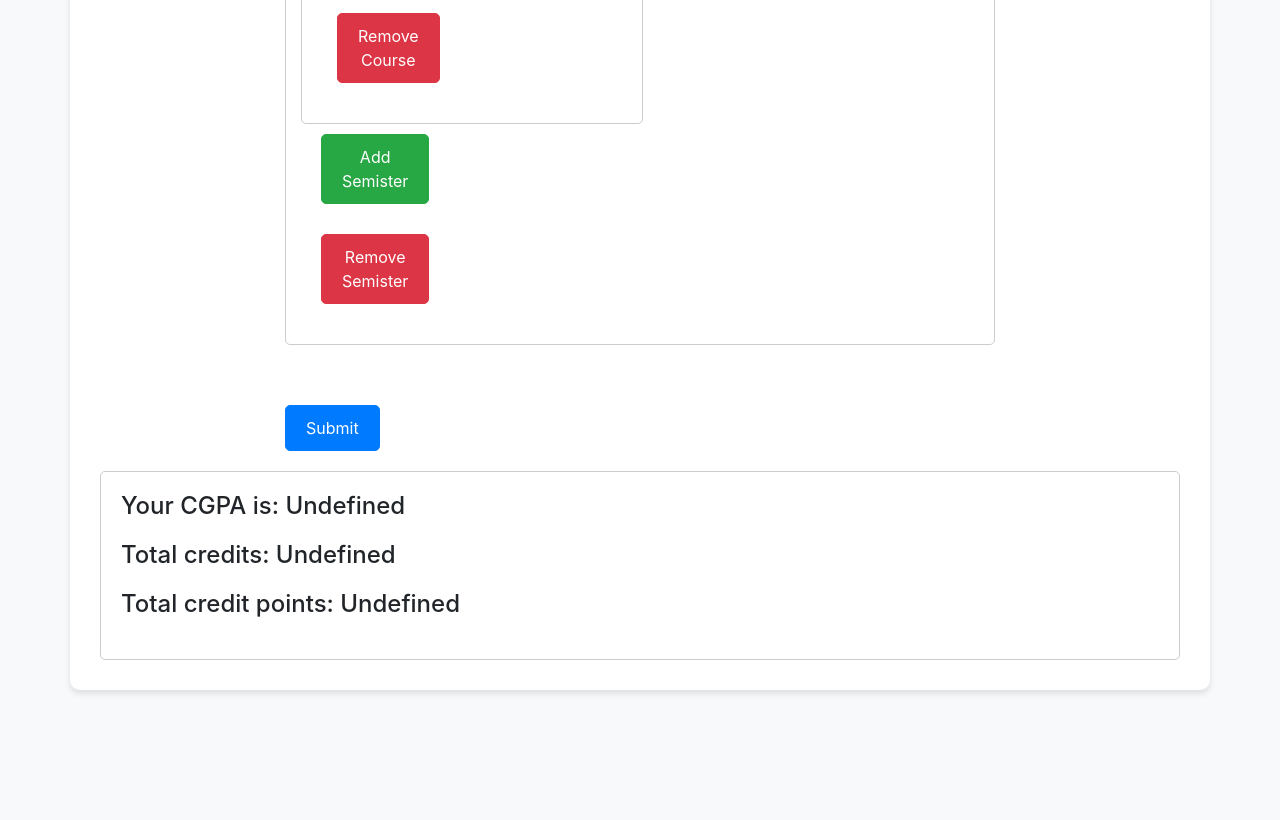
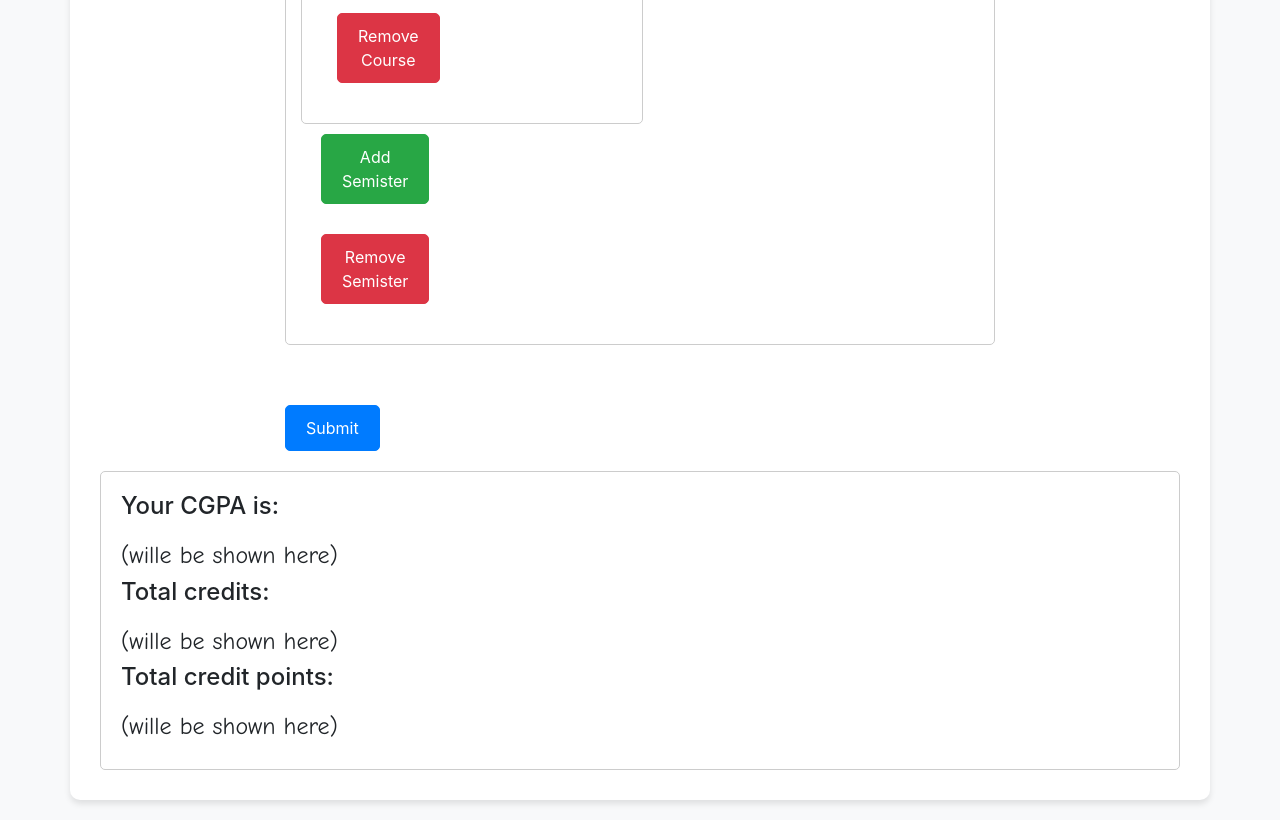
Before and after one commit to EzazAsif/EzazAsif.github.io, a plain HTML site: page index.html in a window 1280 px wide. Shown: the part 890-1710 px from the top of the page. Before the commit the page ends 1600 px from the top, so only its background shows below. Drawn offline with nearby package versions, Linux system fonts and the light colour scheme.

Commit message:
Update index.html

```diff
--- a/index.html
+++ b/index.html
@@ -134,9 +134,9 @@
             </div>
         </div>
         <div class="box" id="box">
-            <h1>Your CGPA is: Undefined</h1>
-            <h1>Total credits: Undefined</h1>
-            <h1>Total credit points: Undefined</h1>
+            <h1>Your CGPA is:<h4 style=" font-family: 'Comic Sans MS', cursive">(wille be shown here)</h1></h4>
+            <h1>Total credits:<h4 style=" font-family: 'Comic Sans MS', cursive">(wille be shown here)</h1></h4>
+            <h1>Total credit points:<h4 style=" font-family: 'Comic Sans MS', cursive"> (wille be shown here)</h1></h4>
         </div>
     </div>
     <script src="https://cdnjs.cloudflare.com/ajax/libs/jquery/3.3.1/jquery.min.js"></script>
```
